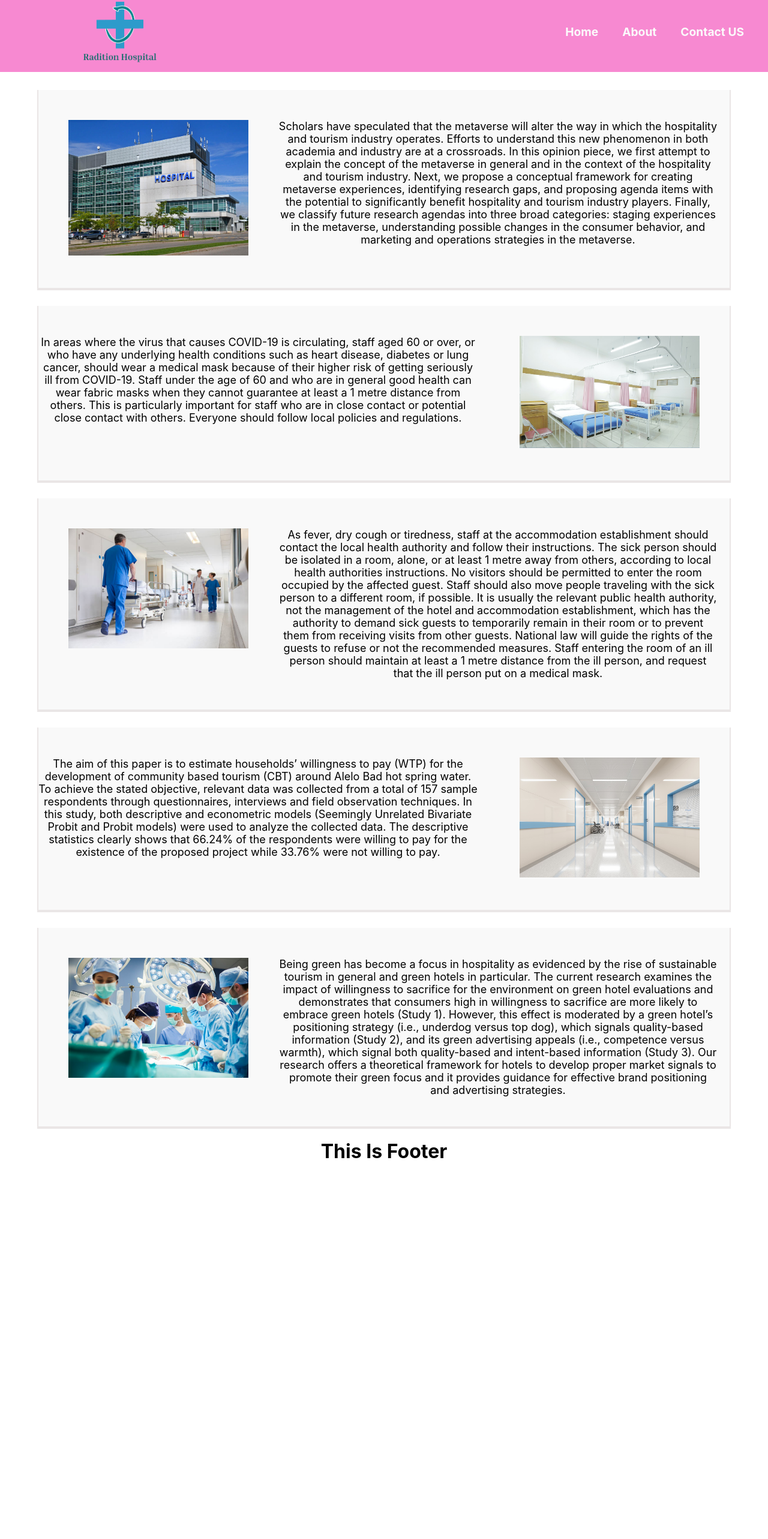
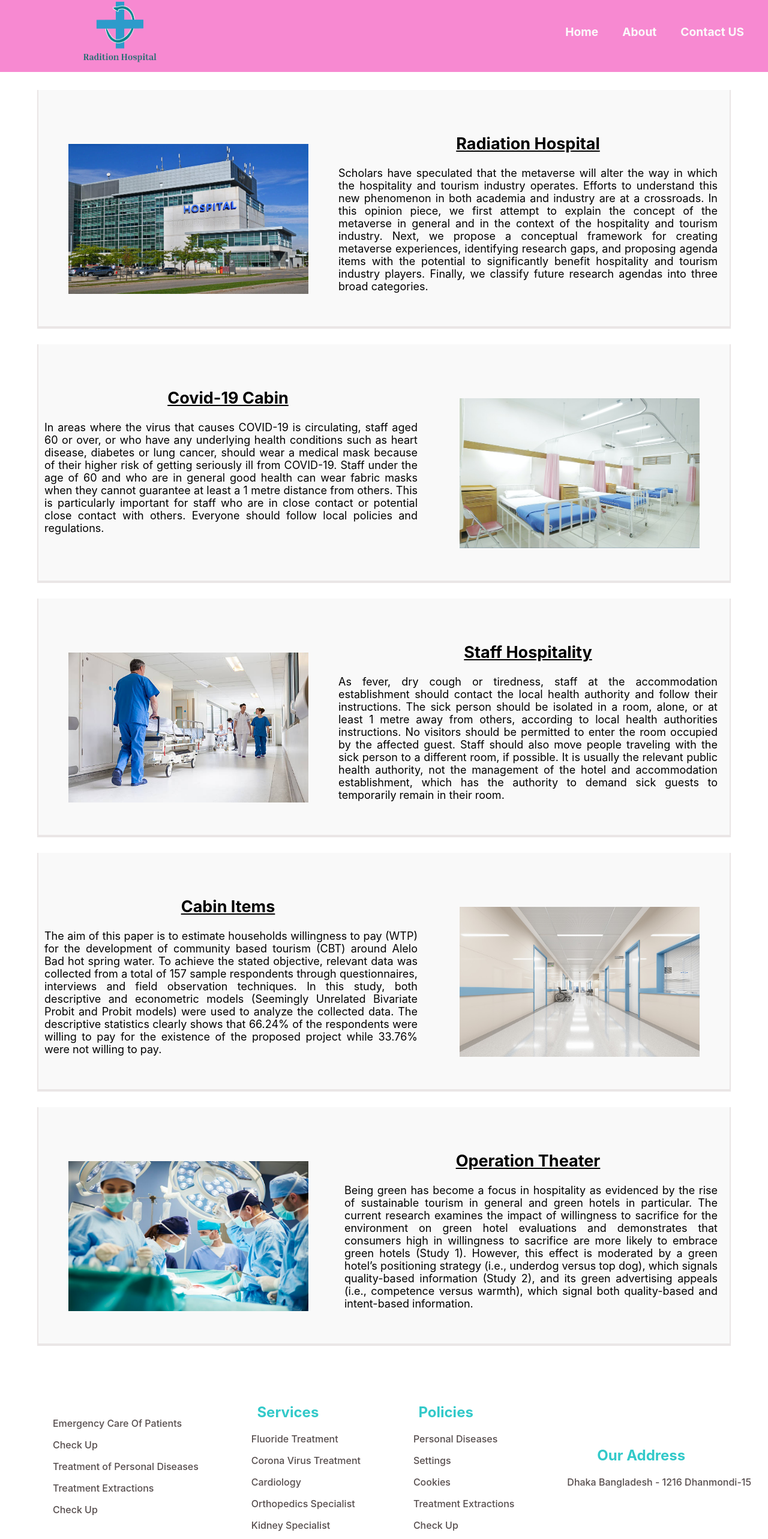
Before and after one commit to BishalAshiq/website-hospital, a React (Create React App) app: page /about in a window 1280 px wide. Shown: the part 14-2580 px from the top of the page at 60% size. Before the commit the page ends 1974 px from the top, so only its background shows below. Built offline with nearby package versions, Linux system fonts and the light colour scheme.

Commit message:
updated aboutSection

```diff
--- a/package.json
+++ b/package.json
@@ -13,6 +13,7 @@
     "aos": "^2.3.4",
     "react": "^18.1.0",
     "react-dom": "^18.1.0",
+    "react-icons": "^4.3.1",
     "react-router-dom": "^6.3.0",
     "react-scripts": "5.0.1",
     "web-vitals": "^2.1.4"
--- a/src/Pages/Home/About/About.js
+++ b/src/Pages/Home/About/About.js
@@ -11,12 +11,20 @@ const About = () => {
   return (
     <div>
       <Container>
-        <section id="about">
-          <div className="img">
-            <img src={about4} alt="" />
+        <section id="about" data-aos="fade-up"
+     data-aos-anchor-placement="center-center">
+          <div className="img" data-aos="fade-right">
+            <img
+              style={{ paddingTop: 40, width: 400, height: 250 }}
+              src={about4}
+              alt=""
+            />
           </div>
-          <div className="article">
-            <article>
+          <div className="article" data-aos="fade-right">
+            <h1>
+              <u>Radiation Hospital</u>
+            </h1>
+            <article style={{ textAlign: "justify" }}>
               Scholars have speculated that the metaverse will alter the way in
               which the hospitality and tourism industry operates. Efforts to
               understand this new phenomenon in both academia and industry are
@@ -27,15 +35,16 @@ const About = () => {
               identifying research gaps, and proposing agenda items with the
               potential to significantly benefit hospitality and tourism
               industry players. Finally, we classify future research agendas
-              into three broad categories: staging experiences in the metaverse,
-              understanding possible changes in the consumer behavior, and
-              marketing and operations strategies in the metaverse.
+              into three broad categories.
             </article>
           </div>
         </section>
         <section id="about">
-          <div className="article">
-            <article>
+          <div className="article" data-aos="fade-right">
+            <h1>
+              <u>Covid-19 Cabin</u>
+            </h1>
+            <article style={{ textAlign: "justify", marginLeft: 10 }}>
               In areas where the virus that causes COVID-19 is circulating,
               staff aged 60 or over, or who have any underlying health
               conditions such as heart disease, diabetes or lung cancer, should
@@ -48,16 +57,27 @@ const About = () => {
               policies and regulations.
             </article>
           </div>
-          <div className="img">
-            <img src={about2} alt="" />
+          <div className="img" data-aos="fade-left">
+            <img
+              style={{ paddingTop: 40, width: 400, height: 250 }}
+              src={about2}
+              alt=""
+            />
           </div>
         </section>
         <section id="about">
-          <div className="img">
-            <img src={about1} alt="" />
+          <div className="img" data-aos="fade-right">
+            <img
+              style={{ paddingTop: 40, width: 400, height: 250 }}
+              src={about1}
+              alt=""
+            />
           </div>
-          <div className="article">
-            <article>
+          <div className="article" data-aos="fade-left">
+            <h1>
+              <u>Staff Hospitality</u>
+            </h1>
+            <article style={{ textAlign: "justify" }}>
               As fever, dry cough or tiredness, staff at the accommodation
               establishment should contact the local health authority and follow
               their instructions. The sick person should be isolated in a room,
@@ -68,41 +88,50 @@ const About = () => {
               room, if possible. It is usually the relevant public health
               authority, not the management of the hotel and accommodation
               establishment, which has the authority to demand sick guests to
-              temporarily remain in their room or to prevent them from receiving
-              visits from other guests. National law will guide the rights of
-              the guests to refuse or not the recommended measures. Staff
-              entering the room of an ill person should maintain at least a 1
-              metre distance from the ill person, and request that the ill
-              person put on a medical mask.
+              temporarily remain in their room.
             </article>
           </div>
         </section>
         <section id="about">
-          <div className="article">
-            <article>
-              The aim of this paper is to estimate households’ willingness to
-              pay (WTP) for the development of community based tourism (CBT)
-              around Alelo Bad hot spring water. To achieve the stated
-              objective, relevant data was collected from a total of 157 sample
-              respondents through questionnaires, interviews and field
-              observation techniques. In this study, both descriptive and
-              econometric models (Seemingly Unrelated Bivariate Probit and
-              Probit models) were used to analyze the collected data. The
-              descriptive statistics clearly shows that 66.24% of the
-              respondents were willing to pay for the existence of the proposed
-              project while 33.76% were not willing to pay.
+          <div className="article" data-aos="fade-right">
+            <h1>
+              <u>Cabin Items</u>
+            </h1>
+            <article style={{ textAlign: "justify", marginLeft: 10 }}>
+              The aim of this paper is to estimate households willingness to pay
+              (WTP) for the development of community based tourism (CBT) around
+              Alelo Bad hot spring water. To achieve the stated objective,
+              relevant data was collected from a total of 157 sample respondents
+              through questionnaires, interviews and field observation
+              techniques. In this study, both descriptive and econometric models
+              (Seemingly Unrelated Bivariate Probit and Probit models) were used
+              to analyze the collected data. The descriptive statistics clearly
+              shows that 66.24% of the respondents were willing to pay for the
+              existence of the proposed project while 33.76% were not willing to
+              pay.
             </article>
           </div>
-          <div className="img">
-            <img src={about3} alt="" />
+          <div className="img" data-aos="fade-left">
+            <img
+              style={{ paddingTop: 40, width: 400, height: 250 }}
+              src={about3}
+              alt=""
+            />
           </div>
         </section>
-        <section id="about">
-          <div className="img">
-            <img src={about5} alt="" />
+        <section id="about" style={{marginBottom: 80}}>
+          <div className="img" data-aos="fade-right">
+            <img
+              style={{ paddingTop: 40, width: 400, height: 250 }}
+              src={about5}
+              alt=""
+            />
           </div>
-          <div className="article">
-            <article>
+          <div className="article" data-aos="fade-left">
+            <h1>
+              <u>Operation Theater</u>
+            </h1>
+            <article style={{ textAlign: "justify", marginLeft: 10 }}>
               Being green has become a focus in hospitality as evidenced by the
               rise of sustainable tourism in general and green hotels in
               particular. The current research examines the impact of
@@ -113,10 +142,7 @@ const About = () => {
               strategy (i.e., underdog versus top dog), which signals
               quality-based information (Study 2), and its green advertising
               appeals (i.e., competence versus warmth), which signal both
-              quality-based and intent-based information (Study 3). Our research
-              offers a theoretical framework for hotels to develop proper market
-              signals to promote their green focus and it provides guidance for
-              effective brand positioning and advertising strategies.
+              quality-based and intent-based information.
             </article>
           </div>
         </section>
--- /dev/null
+++ b/src/Shared/Footer/Footer.css
@@ -0,0 +1,10 @@
+.footer{
+    display: flex;
+    justify-content: space-evenly;
+    align-items: center;
+    /* border-top: 1px solid rgb(225, 224, 232); */
+    /* box-shadow: 2px 2px 20px 7px rgba(9, 120, 189, 0.989); */
+}
+.f-h1{
+    color: rgb(50, 201, 201);
+}
--- a/src/Shared/Footer/Footer.js
+++ b/src/Shared/Footer/Footer.js
@@ -1,9 +1,36 @@
 import React from 'react';
-
+import './Footer.css';
 const Footer = () => {
     return (
-        <div>
-            <h1>This Is Footer</h1>
+        <div className='footer' data-aos="zoom-in-up">
+            <div>
+                <p>Emergency Care Of Patients</p>
+                <p>Check Up</p>
+                <p>Treatment of Personal Diseases</p>
+                <p>Treatment Extractions</p>
+                <p>Check Up</p>
+            </div>
+            <div>
+                <h2 className='f-h1'>Services</h2>
+                <p>Fluoride Treatment</p>
+                <p>Corona Virus Treatment</p>
+                <p>Cardiology</p>
+                <p>Orthopedics Specialist</p>
+                <p>Kidney Specialist</p>
+            </div>
+            <div>
+                <h2 className='f-h1'>Policies</h2>
+                <p>Personal Diseases</p>
+                <p>Settings</p>
+                <p>Cookies</p>
+                <p>Treatment Extractions</p>
+                <p>Check Up</p>
+            </div>
+            <div>
+                <h2 className='f-h1'>Our Address</h2>
+                <p>Dhaka Bangladesh - 1216 Dhanmondi-15</p>
+
+            </div>
         </div>
     );
 };
```
Also changed, not shown: 1 other file (tests, documents, lock files or other folders).
